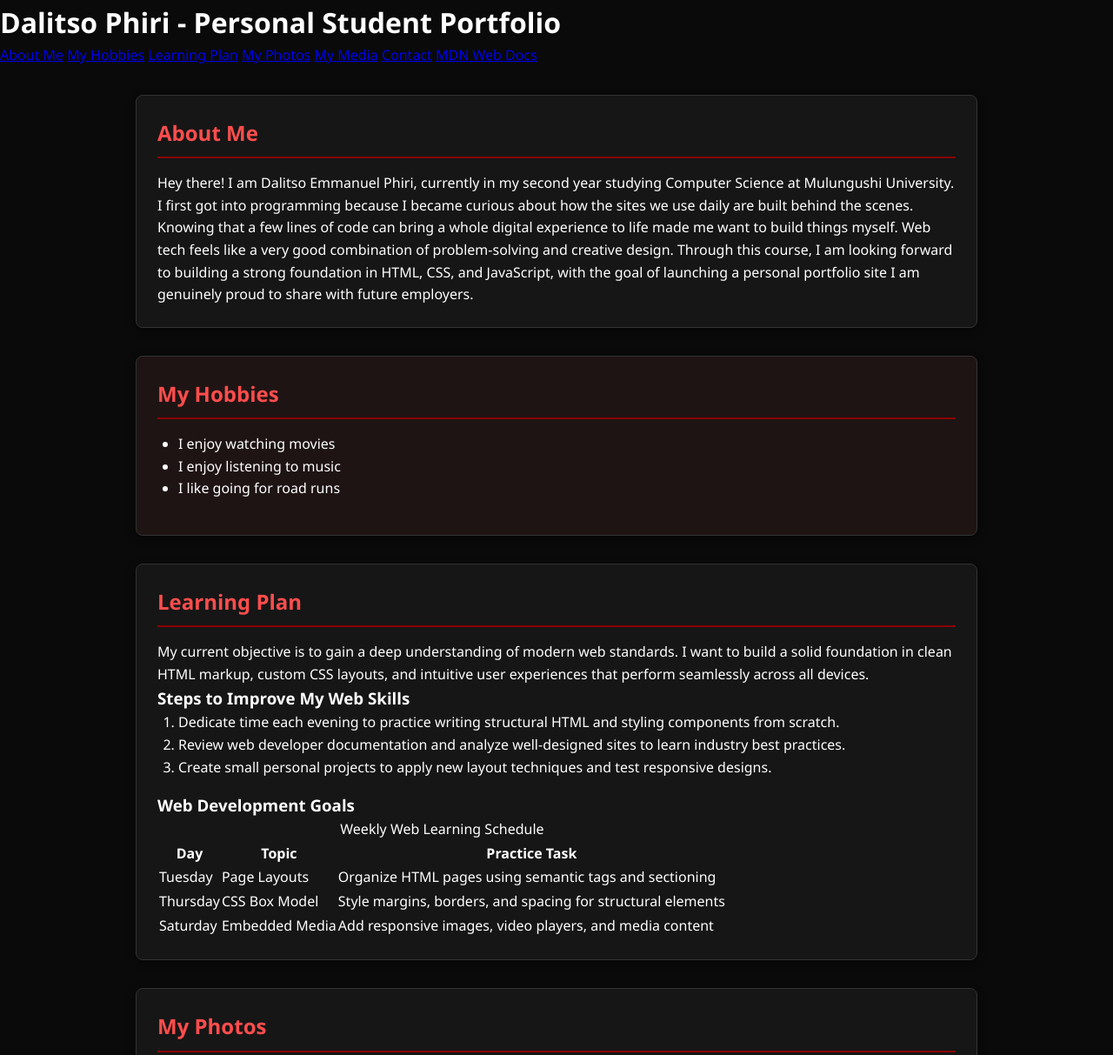
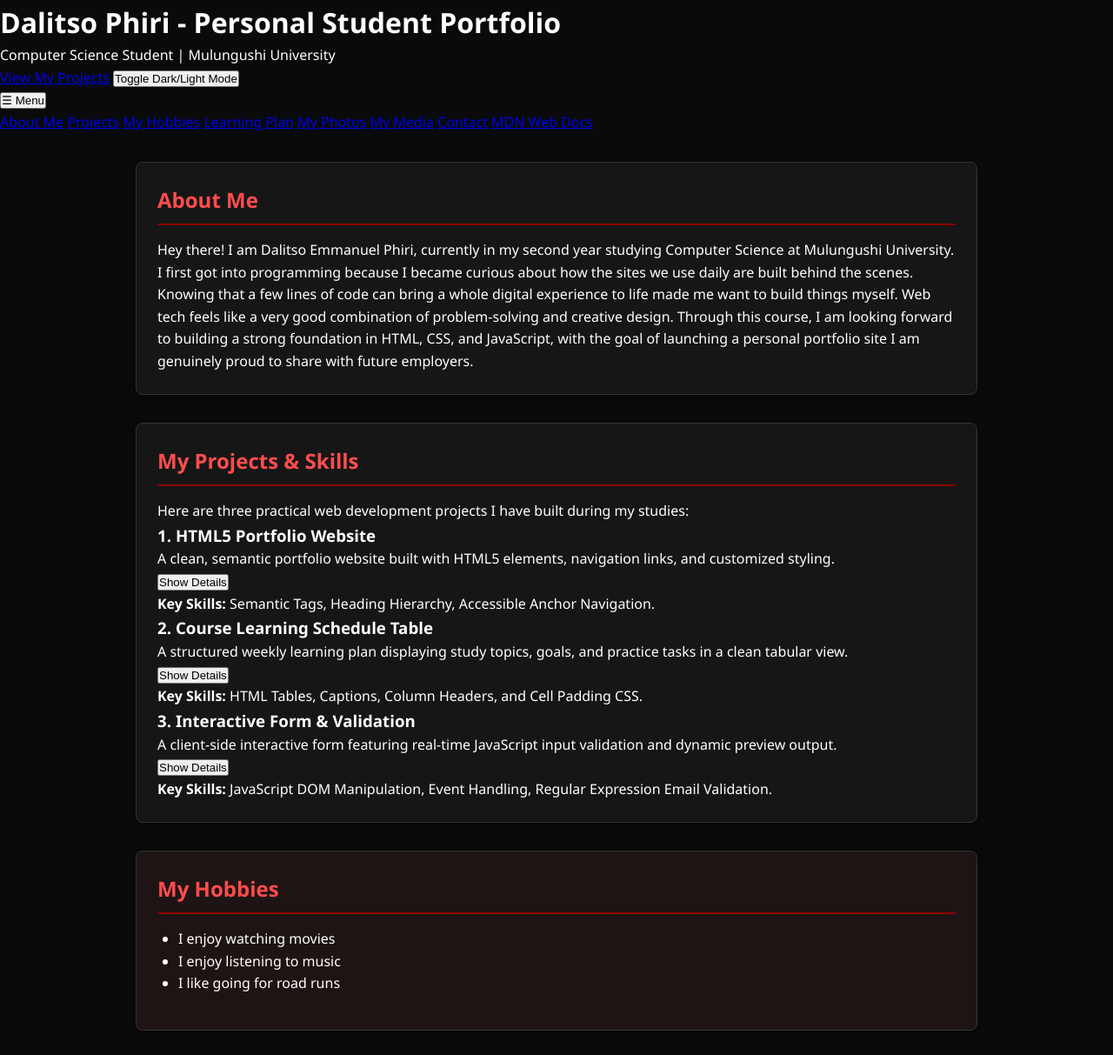
Before and after one commit to dalitso190106/WEB-TECHNOLOGY-ASSINGMENT, a plain HTML site: page myweb/index.html in a window 1280 px wide. Shown: the top 1213 px of the page at 87% size. Drawn offline with Linux system fonts and the light colour scheme.

Commit message:
Refactor index.html structure and add projects section

```diff
--- a/myweb/index.html
+++ b/myweb/index.html
@@ -5,27 +5,70 @@
     <meta name="viewport" content="width=device-width, initial-scale=1.0">
     <title>Dalitso Phiri - Personal Website</title>
     <link rel="stylesheet" href="css/styles.css">
+    <script src="js/script.js" defer></script>
 </head>
-<header>
+<body>
+
+<header id="top">
     <h1>Dalitso Phiri - Personal Student Portfolio</h1>
+    <p>Computer Science Student | Mulungushi University</p>
+    <div class="hero-actions">
+        <a href="#projects" class="btn">View My Projects</a>
+        <button id="theme-toggle" class="btn-secondary">Toggle Dark/Light Mode</button>
+    </div>
 </header>
+
 <nav>
+    <button id="menu-toggle" class="menu-btn" aria-label="Toggle Navigation">☰ Menu</button>
+    <div id="nav-links" class="nav-links">
         <a href="#about">About Me</a>
+        <a href="#projects">Projects</a>
         <a href="#hobbies">My Hobbies</a>
         <a href="#learning">Learning Plan</a>
         <a href="#photos">My Photos</a>
         <a href="#media">My Media</a>
         <a href="#contact">Contact</a>
         <a href="https://developer.mozilla.org" target="_blank">MDN Web Docs</a>
+    </div>
 </nav>
 
 <main>
     <section id="about" class="content-section">
         <h2>About Me</h2>
-            <p>Hey there! I am Dalitso Emmanuel Phiri, currently in my second year studying Computer Science at Mulungushi University.
-I first got into programming because I became curious about how the sites we use daily are built behind the scenes. Knowing that a few lines of code can bring a whole digital experience to life made me want to build things myself. Web tech feels like a very good combination of problem-solving and creative design.
-Through this course, I am looking forward to building a strong foundation in HTML, CSS, and JavaScript, with the goal of launching a personal portfolio site I am genuinely proud to share with future employers.</p>
-            <!-- We will write your paragraph here in Recipe 4 -->
+        <p>Hey there! I am Dalitso Emmanuel Phiri, currently in my second year studying Computer Science at Mulungushi University. I first got into programming because I became curious about how the sites we use daily are built behind the scenes. Knowing that a few lines of code can bring a whole digital experience to life made me want to build things myself. Web tech feels like a very good combination of problem-solving and creative design. Through this course, I am looking forward to building a strong foundation in HTML, CSS, and JavaScript, with the goal of launching a personal portfolio site I am genuinely proud to share with future employers.</p>
+    </section>
+
+    <!-- Activity 3: Projects & Skills Section -->
+    <section id="projects" class="content-section">
+        <h2>My Projects & Skills</h2>
+        <p>Here are three practical web development projects I have built during my studies:</p>
+
+        <article class="project-card">
+            <h3>1. HTML5 Portfolio Website</h3>
+            <p>A clean, semantic portfolio website built with HTML5 elements, navigation links, and customized styling.</p>
+            <button class="toggle-details-btn">Show Details</button>
+            <div class="project-details hidden">
+                <p><strong>Key Skills:</strong> Semantic Tags, Heading Hierarchy, Accessible Anchor Navigation.</p>
+            </div>
+        </article>
+
+        <article class="project-card">
+            <h3>2. Course Learning Schedule Table</h3>
+            <p>A structured weekly learning plan displaying study topics, goals, and practice tasks in a clean tabular view.</p>
+            <button class="toggle-details-btn">Show Details</button>
+            <div class="project-details hidden">
+                <p><strong>Key Skills:</strong> HTML Tables, Captions, Column Headers, and Cell Padding CSS.</p>
+            </div>
+        </article>
+
+        <article class="project-card">
+            <h3>3. Interactive Form & Validation</h3>
+            <p>A client-side interactive form featuring real-time JavaScript input validation and dynamic preview output.</p>
+            <button class="toggle-details-btn">Show Details</button>
+            <div class="project-details hidden">
+                <p><strong>Key Skills:</strong> JavaScript DOM Manipulation, Event Handling, Regular Expression Email Validation.</p>
+            </div>
+        </article>
     </section>
 
     <section id="hobbies" class="content-section">
@@ -35,16 +78,12 @@ Through this course, I am looking forward to building a strong foundation in HTM
             <li>I enjoy listening to music</li>
             <li>I like going for road runs</li>
         </ul>
-            <!-- Your hobbies list goes here -->
     </section>
 
     <section id="learning" class="content-section">
         <h2>Learning Plan</h2>
-
-    <!-- Introductory paragraph -->
         <p>My current objective is to gain a deep understanding of modern web standards. I want to build a solid foundation in clean HTML markup, custom CSS layouts, and intuitive user experiences that perform seamlessly across all devices.</p>
 
-    <!-- Steps subsection -->
         <h3>Steps to Improve My Web Skills</h3>
         <ol>
             <li>Dedicate time each evening to practice writing structural HTML and styling components from scratch.</li>
@@ -52,7 +91,6 @@ Through this course, I am looking forward to building a strong foundation in HTM
             <li>Create small personal projects to apply new layout techniques and test responsive designs.</li>
         </ol>
 
-    <!-- Table subsection -->
         <h3>Web Development Goals</h3>
         <table>
             <caption>Weekly Web Learning Schedule</caption>
@@ -78,22 +116,17 @@ Through this course, I am looking forward to building a strong foundation in HTM
             </tr>
         </table>
     </section>
+
     <section id="photos" class="content-section">
         <h2>My Photos</h2>
-
-    <!--photo 1-->
         <figure>
             <img src="images/photo1.jpg" alt="A photo of Dalitso Phiri" width="300" height="200">
             <figcaption>Campus Life at Mulungushi University</figcaption>
         </figure>
-
-    <!-- Photo 2 -->
         <figure>
             <img src="images/photo2.jpg" alt="My laptop workspace for web development" width="300" height="200">
             <figcaption>On campus in one of the hostels</figcaption>
         </figure>
-
-    <!-- Photo 3 -->
         <figure>
             <img src="images/photo3.jpg" alt="Running shoes during an evening run" width="300" height="200">
             <figcaption>Coming from a place of worship</figcaption>
@@ -102,15 +135,12 @@ Through this course, I am looking forward to building a strong foundation in HTM
 
     <section id="media" class="content-section">
         <h2>My Media</h2>
-
-    <!-- Video element from Recipe 8 -->
         <h3>My Web Learning Plan Video</h3>
         <video controls width="500">
             <source src="videos/learning_plan_video.mp4" type="video/mp4">
             Your browser does not support the video element.
         </video>
 
-    <!-- Audio element for Recipe 9 -->
         <h3>Audio Introduction</h3>
         <audio controls>
             <source src="videos/intro_audio.mp3" type="audio/mpeg">
@@ -120,32 +150,45 @@ Through this course, I am looking forward to building a strong foundation in HTM
 
     <section id="contact" class="content-section">
         <h2>Contact</h2>
-
-    <form action="#" method="post">
+        <form id="contact-form" action="#" method="post">
             <p>
                 <label for="name">Full Name:</label><br>
                 <input type="text" id="name" name="name" required placeholder="Enter your full name">
+                <small id="name-error" class="error-msg"></small>
             </p>
 
             <p>
                 <label for="email">Email Address:</label><br>
                 <input type="email" id="email" name="email" required placeholder="Enter your email address">
+                <small id="email-error" class="error-msg"></small>
             </p>
 
             <p>
                 <label for="message">Your Message:</label><br>
                 <textarea id="message" name="message" rows="5" required placeholder="Write your message here..."></textarea>
+                <small id="message-error" class="error-msg"></small>
             </p>
 
             <p>
                 <input type="submit" value="Send Message">
             </p>
         </form>
+
+        <!-- Activity 3: Local Form Preview Container -->
+        <div id="form-preview" class="form-preview hidden">
+            <h3>Submission Preview (Browser Demonstration Only)</h3>
+            <p><em>Note: Data was validated locally; no message was sent to a server.</em></p>
+            <p><strong>Name:</strong> <span id="preview-name"></span></p>
+            <p><strong>Email:</strong> <span id="preview-email"></span></p>
+            <p><strong>Message:</strong> <span id="preview-message"></span></p>
+        </div>
     </section>
 </main>
 
 <footer>
     <p>&copy; 2026 Dalitso Phiri. All rights reserved.</p>
+    <p><a href="https://github.com/your-username/myweb" target="_blank" style="color: #ffffff;">View Source on GitHub</a></p>
 </footer>
+
 </body>
 </html>
```
Lines whose indentation alone changed are shown as unchanged.
